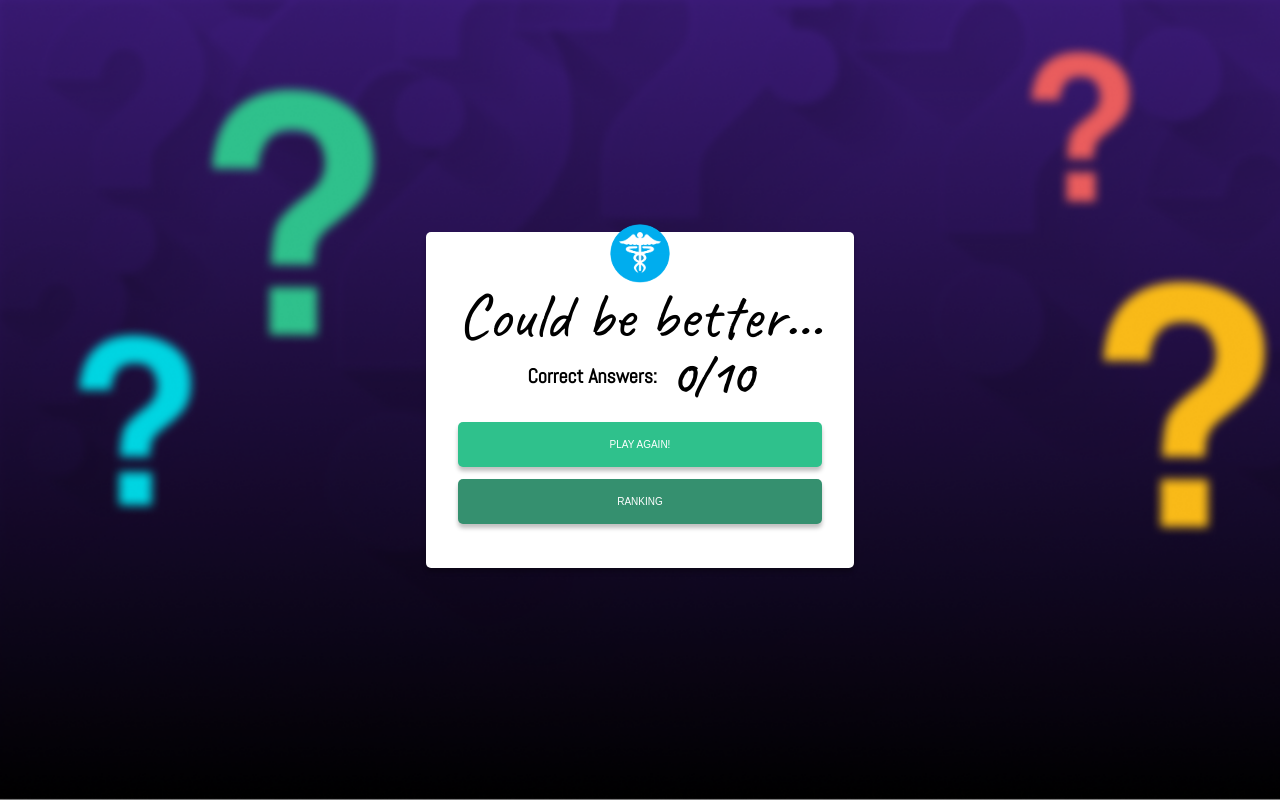
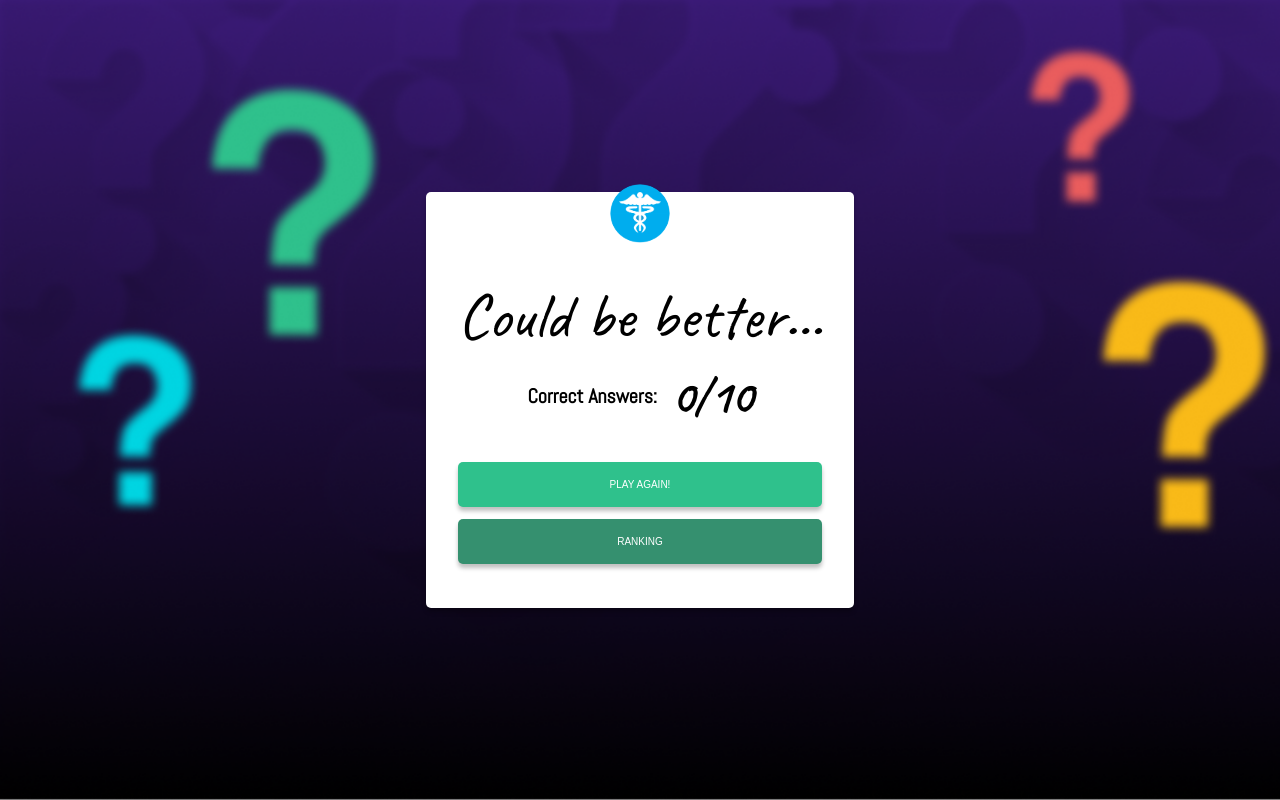
Before and after one commit to iesley-ferreira/MedQuest, a React (Create React App) app: page /feedback in a window 1280 px wide. Built offline with nearby package versions, Linux system fonts and the light colour scheme.

Commit message:
style: feedback adjustments

```diff
--- a/src/App.css
+++ b/src/App.css
@@ -344,6 +344,8 @@ header {
   font-size: 20px;
   font-weight: 700;
   justify-content: space-around;
+  margin-bottom: 20px;
+  margin-top: 20px;
   width: 240px;
 }
 
```
